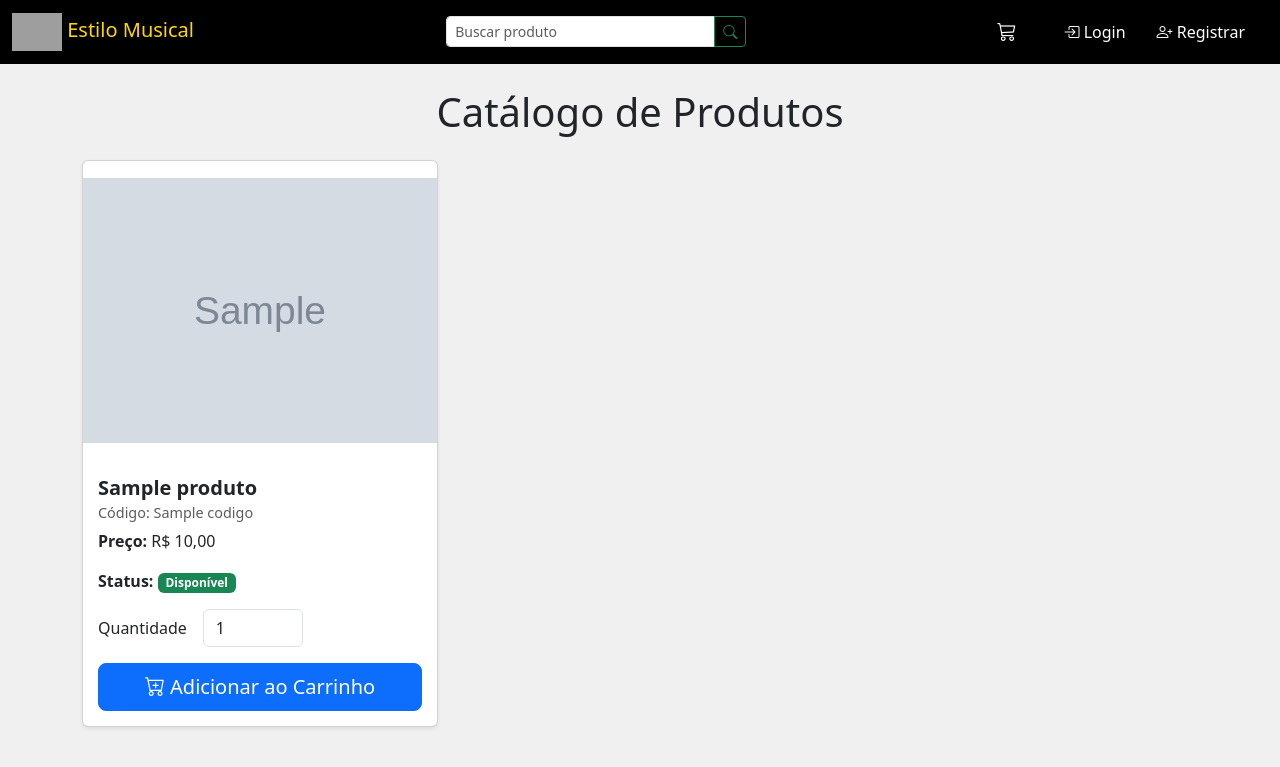
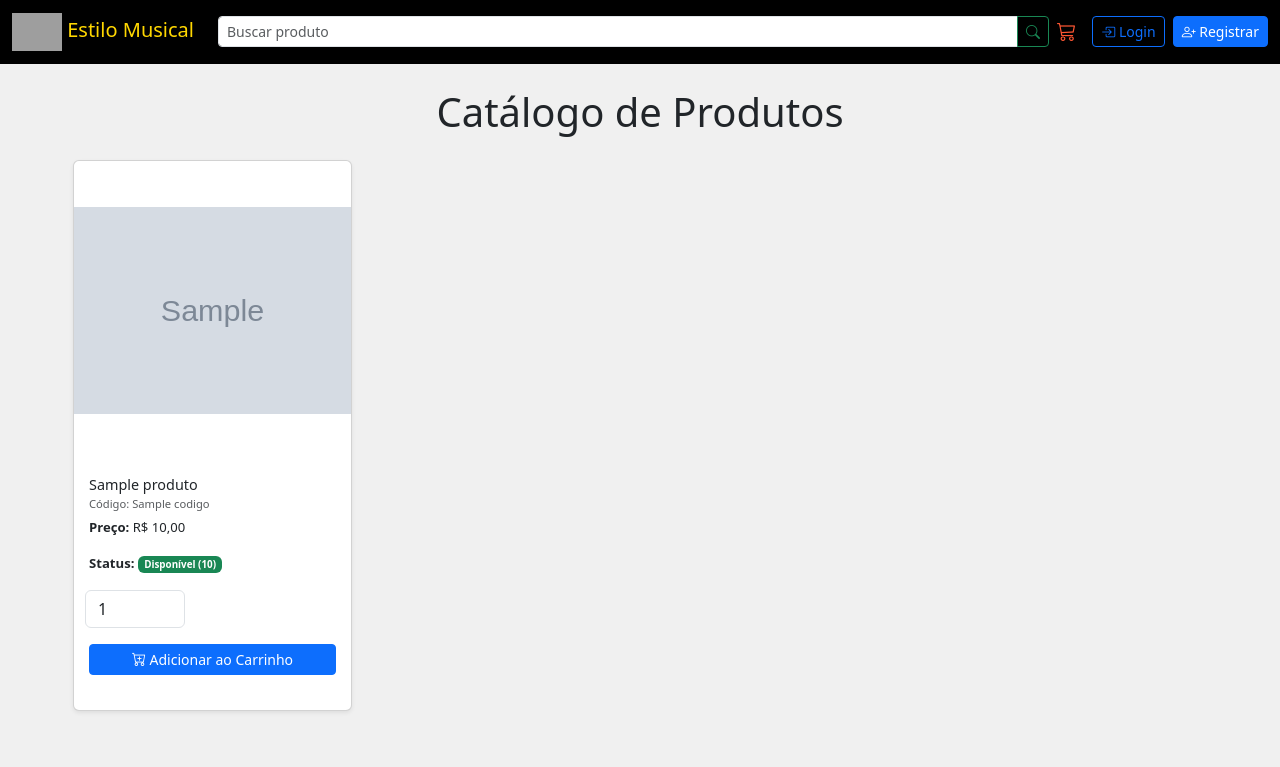
Before and after one commit to cecconitalia/estilomusicalbr, a Flask app: template templates/catalogo.html in a window 1280 px wide. Shown: the top 767 px of the page. Run offline with Flask 3, Linux system fonts and the light colour scheme; the template is opened without the code that fills it: most values are stand-ins (such as "Sample title", 1, 10 or a date in 2020); grey boxes marked "Sample" are stand-in pictures; parts of the project's set-up code (start-up, migrations or seed data) failed here and were passed over; some libraries are stand-ins or nearby versions; grey boxes are pictures that could not be loaded.

Commit message:
Update catalogo.html

```diff
--- a/templates/catalogo.html
+++ b/templates/catalogo.html
@@ -55,15 +55,14 @@
         padding: 15px;
       }
       .card-title {
-        font-size: 1.25rem;
-        font-weight: bold;
+        font-size: 0.90rem;
       }
       .card-subtitle {
-        font-size: 0.9rem;
+        font-size: 0.70rem;
         color: #6c757d;
       }
       .card-text {
-        font-size: 1rem;
+        font-size: 0.82rem;
       }
       .btn-custom {
         font-size: 14px;
@@ -127,6 +126,23 @@
           margin-right: 15px;
         }
       }
+      /* Reduzir espaçamento entre colunas */
+      .container .row > [class*='col-'] {
+        padding-left: 4px;
+        padding-right: 4px;
+      }
+      /* Ajustar margens dos cards para compensar */
+      .produto-card {
+        margin-left: -1px;
+        margin-right: -1px;
+      }
+      /* Opcional: Ajustar tamanho das colunas para mobile */
+      @media (max-width: 576px) {
+        .col-6 {
+          flex: 0 0 auto;
+          width: 50%;
+        }
+      }
     </style>
     <!-- Google tag (gtag.js) -->
     <script async src="https://www.googletagmanager.com/gtag/js?id=AW-846593424"></script>
@@ -151,6 +167,7 @@
     {% endwith %}
 
     <!-- Barra de navegação -->
+<!-- Barra de navegação ajustada -->
 <nav class="navbar navbar-expand-lg navbar-light">
   <div class="container-fluid">
     <!-- Logo -->
@@ -161,20 +178,44 @@
 
     <!-- Ícone do Carrinho (mobile) -->
     <a class="nav-link position-relative me-3 d-lg-none" href="/carrinho" aria-label="Carrinho de compras">
-          <i class="bi bi-cart3" style="font-size: 1.2rem;"></i>
+      <i class="bi bi-cart3" style="font-size: 1.2rem; color: #ff5733;"></i>
       {% if cart_total_items > 0 %}
-            <span class="position-absolute top-10 start-90 translate-middle badge rounded-pill bg-danger">
+        <span class="position-absolute top-0 start-100 translate-middle badge rounded-pill bg-danger">
           {{ cart_total_items }}
         </span>
       {% endif %}
     </a>
 
-        <!-- Submenu do Usuário (fora do menu colapsável) -->
-        <div class="d-flex align-items-center ms-auto me-2">
+    <!-- Busca -->
+    <form class="search-form d-flex order-lg-2 mx-2 flex-grow-1" method="GET" action="/">
+      <div class="input-group">
+        <input class="form-control form-control-sm" type="search" placeholder="Buscar produto" aria-label="Buscar" name="search" value="{{ request.args.get('search', '') }}">
+        <input type="hidden" name="csrf_token" value="{{ csrf_token() }}">
+        <button class="btn btn-outline-success btn-sm" type="submit">
+          <i class="bi bi-search"></i>
+        </button>
+      </div>
+    </form>
+
+    <!-- Carrinho (desktop) -->
+    <div class="order-lg-3 me-3 d-none d-lg-block">
+      <a class="nav-link position-relative" href="/carrinho" aria-label="Carrinho de compras">
+        <i class="bi bi-cart3" style="font-size: 1.2rem; color: #ff5733;"></i>
+        {% if cart_total_items > 0 %}
+          <span class="position-absolute top-0 start-100 translate-middle badge rounded-pill bg-danger">
+            {{ cart_total_items }}
+          </span>
+        {% endif %}
+      </a>
+    </div>
+
+    <!-- Botão do Usuário -->
+    <div class="d-flex align-items-center order-lg-4">
       {% if current_user.is_authenticated %}
         <div class="dropdown">
           <a class="nav-link dropdown-toggle" href="#" role="button" data-bs-toggle="dropdown" aria-expanded="false">
-                <i class="bi bi-person-circle"></i> {{ current_user.nome }}
+            <i class="bi bi-person-circle" style="color: #ff5733;"></i>
+            {{ current_user.nome }}
           </a>
           <ul class="dropdown-menu dropdown-menu-end">
             <li><a class="dropdown-item" href="/perfil"><i class="bi bi-person"></i> Meu Perfil</a></li>
@@ -184,112 +225,70 @@
           </ul>
         </div>
       {% else %}
-            <div class="d-lg-none">
-              <a class="nav-link" href="/login"><i class="bi bi-box-arrow-in-right"></i></a>
+        <div class="d-flex gap-2">
+          <a class="btn btn-outline-primary btn-sm" href="/login"><i class="bi bi-box-arrow-in-right"></i> Login</a>
+          <a class="btn btn-primary btn-sm" href="/registrar"><i class="bi bi-person-plus"></i> Registrar</a>
         </div>
       {% endif %}
     </div>
 
-        <!-- Botão do Menu -->
-        <button class="navbar-toggler" type="button" data-bs-toggle="collapse" data-bs-target="#navbarNav" aria-controls="navbarNav" aria-expanded="false" aria-label="Alternar navegação">
+    <!-- Botão Toggle (mobile) -->
+    <button class="navbar-toggler order-lg-5" type="button" data-bs-toggle="collapse" data-bs-target="#navbarNav" aria-controls="navbarNav" aria-expanded="false" aria-label="Toggle navigation">
       <span class="navbar-toggler-icon"></span>
     </button>
-
-        <!-- Menu Colapsável -->
-        <div class="collapse navbar-collapse" id="navbarNav">
-          <!-- Busca -->
-          <form class="search-form d-flex mt-2 mt-lg-0" method="GET" action="/">
-            <div class="input-group">
-              <input class="form-control form-control-sm" type="search" placeholder="Buscar produto" aria-label="Buscar" name="search" value="{{ request.args.get('search', '') }}">
-              <input type="hidden" name="csrf_token" value="{{ csrf_token() }}">
-              <button class="btn btn-outline-success btn-sm" type="submit">
-                <i class="bi bi-search"></i>
-              </button>
-            </div>
-          </form>
-
-          <!-- Ícone do Carrinho (desktop) -->
-          <ul class="navbar-nav d-none d-lg-flex ms-auto me-3">
-            <li class="nav-item">
-              <a class="nav-link position-relative" href="/carrinho" aria-label="Carrinho de compras">
-                <i class="bi bi-cart3" style="font-size: 1.2rem;"></i>
-                {% if cart_total_items > 0 %}
-                  <span class="position-absolute top-10 start-90 translate-middle badge rounded-pill bg-danger">
-                    {{ cart_total_items }}
-                  </span>
-                {% endif %}
-              </a>
-            </li>
-          </ul>
-
-          <!-- Opções de Login/Registro (desktop) -->
-          <div class="d-none d-lg-flex">
-            {% if not current_user.is_authenticated %}
-              <ul class="navbar-nav">
-                <li class="nav-item">
-                  <a class="nav-link" href="/login"><i class="bi bi-box-arrow-in-right"></i> Login</a>
-                </li>
-                <li class="nav-item">
-                  <a class="nav-link" href="/registrar"><i class="bi bi-person-plus"></i> Registrar</a>
-                </li>
-              </ul>
-            {% endif %}
-          </div>
-        </div>
   </div>
 </nav>
+
+
 
     <!-- Resto do conteúdo do catálogo -->
     <div class="container mt-4">
       <h1 class="mb-4 text-center">Catálogo de Produtos</h1>
       <div class="row">
         {% for produto in produtos %}
-          <div class="col-md-4">
-            <div class="card produto-card shadow-sm">
+        <div class="col-lg-3 col-md-6 col-6 mb-4">
+          <div class="card produto-card h-100 shadow-sm">
             {% if produto.imagemURL %}
-                <a href="#" data-bs-toggle="modal" data-bs-target="#imagemModal{{ loop.index }}" aria-label="Ampliar imagem do produto {{ produto.nome }}">
-                  <img src="{{ produto.imagemURL }}" alt="{{ produto.nome }}" class="produto-imagem" loading="lazy" id="imagemProdutoThumbnail{{ loop.index }}">
+            <a href="{{ url_for('product_detail', codigo=produto.codigo) }}">
+              <img src="{{ produto.imagemURL }}" alt="{{ produto.nome }}" class="produto-imagem" loading="lazy">
             </a>
           {% else %}
+            <a href="{{ url_for('product_detail', codigo=produto.codigo) }}">
               <img src="https://www.jundplay.com.br/lib/img/imagem-nao-disponivel.jpg" alt="Imagem não disponível" class="produto-imagem" loading="lazy">
+            </a>
           {% endif %}
               <div class="card-body">
-                <h5 class="card-title">
-                  <a href="/produto/{{ produto.codigo }}" class="text-decoration-none text-dark">{{ produto.nome }}</a>
-                </h5>
+                <h5 class="card-title">{{ produto.nome }}</h5>
                 <h6 class="card-subtitle mb-2 text-muted">Código: {{ produto.codigo }}</h6>
                 <p class="card-text"><strong>Preço:</strong> {{ produto.preco | brl }}</p>
-                <p class="card-text">
+                <p class="card-text" data-produto-id="{{ produto.id }}">
                   <strong>Status:</strong>
+                  <span class="badge
+                    {% if produto['estoque']['saldoVirtualTotal'] > 0 %}bg-success{% else %}bg-warning{% endif %}">
                     {% if produto['estoque']['saldoVirtualTotal'] > 0 %}
-                    <span class="badge bg-success text-white">Disponível</span>
+                      Disponível ({{ produto['estoque']['saldoVirtualTotal'] }})
                     {% else %}
-                    <span class="badge bg-warning text-dark">Sob encomenda</span>
+                      Sob encomenda
                     {% endif %}
+                  </span>
                 </p>
-                <form id="addToCartForm" method="POST" action="{{ url_for('adicionar_ao_carrinho') }}">
+                <form class="add-to-cart-form" method="POST" action="{{ url_for('adicionar_ao_carrinho') }}">
                   <input type="hidden" name="produto_id" value="{{ produto.id }}">
                   <input type="hidden" name="csrf_token" value="{{ csrf_token() }}">
-
                   <div class="row g-3 align-items-center mb-3">
-                      <div class="col-auto">
-                          <label for="quantity" class="col-form-label">Quantidade</label>
-                      </div>
                       <div class="col-auto">
                           <input type="number"
                                  name="quantidade"
-                                 id="quantity"
+                                 class="form-control quantity-input"
                                  value="1"
                                  min="1"
                                  max="{{ produto.estoque.saldoVirtualTotal }}"
-                                 class="form-control"
                                  style="width: 100px"
                                  {{ 'disabled' if produto.estoque.saldoVirtualTotal <= 0 }}>
                       </div>
                   </div>
-
                   <button type="submit"
-                          class="btn btn-primary btn-lg w-100"
+                          class="btn btn-primary btn-sm w-100 cart-btn"
                           {{ 'disabled' if produto.estoque.saldoVirtualTotal <= 0 }}>
                       <i class="bi bi-cart-plus"></i>
                       {{ 'Adicionar ao Carrinho' if produto.estoque.saldoVirtualTotal > 0 else 'Indisponível' }}
@@ -298,56 +297,23 @@
               </div>
             </div>
           </div>
-
-          <!-- Modal da Imagem do Produto -->
-          <div class="modal fade" id="imagemModal{{ loop.index }}" tabindex="-1" aria-labelledby="imagemModalLabel{{ loop.index }}" aria-hidden="true">
-            <div class="modal-dialog">
-              <div class="modal-content">
-                <div class="modal-header">
-                  <h5 class="modal-title" id="imagemModalLabel{{ loop.index }}">Imagem do Produto</h5>
-                  <button type="button" class="btn-close" data-bs-dismiss="modal" aria-label="Fechar"></button>
-                </div>
-                <div class="modal-body">
-                  <img src="{{ produto.imagemURL }}" alt="{{ produto.nome }}" class="img-fluid" id="imagemProdutoModal{{ loop.index }}">
-                </div>
-              </div>
-            </div>
-          </div>
         {% endfor %}
       </div>
-
-      <!-- Paginação -->
-      {% if total_paginas > 1 %}
-        <nav aria-label="Navegação de páginas">
-          <ul class="pagination justify-content-center">
-            {% for p in range(1, total_paginas + 1) %}
-              <li class="page-item {% if p == pagina %}active{% endif %}">
-                <a class="page-link" href="?pagina={{ p }}&search={{ request.args.get('search', '') }}">{{ p }}</a>
-              </li>
-            {% endfor %}
-          </ul>
-        </nav>
-      {% endif %}
+      <!-- Paginação mantida igual -->
     </div>
 
-    <!-- Botão Voltar ao Topo -->
-    <button id="backToTop" aria-label="Voltar ao topo">
-      <i class="bi bi-arrow-up"></i>
-    </button>
-
-    <!-- Loading Spinner -->
-    <div id="loadingSpinner" class="d-none" style="position: fixed; top: 50%; left: 50%; transform: translate(-50%, -50%); z-index: 1000;">
-      <div class="spinner-border text-primary" role="status">
-        <span class="visually-hidden">Carregando...</span>
+    <!-- Toast de Sucesso -->
+    <div id="toastSuccess" class="toast align-items-center text-white bg-success border-0" role="alert" aria-live="assertive" aria-atomic="true" style="position: fixed; bottom: 20px; left: 20px; z-index: 1000;">
+      <div class="d-flex">
+        <div class="toast-body">Produto adicionado com sucesso!</div>
+        <button type="button" class="btn-close btn-close-white me-2 m-auto" data-bs-dismiss="toast" aria-label="Fechar"></button>
       </div>
     </div>
 
-    <!-- Toast de Confirmação -->
-    <div id="toastSuccess" class="toast align-items-center text-white bg-success border-0" role="alert" aria-live="assertive" aria-atomic="true" style="position: fixed; bottom: 20px; right: 20px; z-index: 1000;">
+    <!-- Toast de Erro -->
+    <div id="toastError" class="toast align-items-center text-white bg-danger border-0" role="alert" aria-live="assertive" aria-atomic="true" style="position: fixed; bottom: 20px; right: 20px; z-index: 1000;">
       <div class="d-flex">
-        <div class="toast-body">
-          Produto adicionado ao carrinho!
-        </div>
+        <div class="toast-body" id="toastErrorMessage"></div>
         <button type="button" class="btn-close btn-close-white me-2 m-auto" data-bs-dismiss="toast" aria-label="Fechar"></button>
       </div>
     </div>
@@ -355,33 +321,18 @@
     <!-- Bootstrap JS Bundle -->
     <script src="https://cdn.jsdelivr.net/npm/bootstrap@5.3.0/dist/js/bootstrap.bundle.min.js"></script>
     <script>
-      // Botão Voltar ao Topo
-      const backToTopButton = document.getElementById('backToTop');
-      window.addEventListener('scroll', () => {
-        if (window.scrollY > 300) {
-          backToTopButton.style.display = 'block';
-        } else {
-          backToTopButton.style.display = 'none';
-        }
-      });
-      backToTopButton.addEventListener('click', () => {
-        window.scrollTo({ top: 0, behavior: 'smooth' });
-      });
-
-      // Adicionar produto ao carrinho via AJAX
       document.addEventListener('DOMContentLoaded', function() {
-        const forms = document.querySelectorAll('form[action="/adicionar-ao-carrinho"]');
+          const forms = document.querySelectorAll('.add-to-cart-form');
           const toastSuccess = new bootstrap.Toast(document.getElementById('toastSuccess'));
-        const toastError = new bootstrap.Toast(document.getElementById('toastError')); // Adicione um toast de erro no HTML
+          const toastError = new bootstrap.Toast(document.getElementById('toastError'));
 
           forms.forEach(form => {
               form.addEventListener('submit', function(e) {
                   e.preventDefault();
+                  const produtoId = form.querySelector('input[name="produto_id"]').value;
+                  const quantityInput = form.querySelector('.quantity-input');
+                  const button = form.querySelector('.cart-btn');
 
-            // Mostrar loading spinner
-            document.getElementById('loadingSpinner').classList.remove('d-none');
-
-            // Enviar formulário via AJAX
                   fetch(form.action, {
                       method: 'POST',
                       body: new FormData(form),
@@ -389,31 +340,52 @@
                           'X-CSRFToken': form.querySelector('input[name="csrf_token"]').value
                       }
                   })
-            .then(response => {
-              if (!response.ok) {
-                throw new Error('Erro na requisição');
-              }
-              return response.json();
-            })
+                  .then(response => response.json())
                   .then(data => {
-              // Esconder loading spinner
-              document.getElementById('loadingSpinner').classList.add('d-none');
-
-              // Mostrar toast de sucesso
+                      if (data.success) {
                           toastSuccess.show();
 
                           // Atualizar contador do carrinho
-              if (data.cart_total_items) {
-                const cartBadge = document.querySelector('.badge.bg-danger');
+                          const cartBadge = document.querySelector('.cart-counter');
                           if (cartBadge) {
                               cartBadge.textContent = data.cart_total_items;
+                          }
+
+                          // Atualizar estoque exibido
+                          const stockElement = document.querySelector(`[data-produto-id="${produtoId}"] .badge`);
+                          if (stockElement && data.estoque_disponivel !== undefined) {
+                              stockElement.textContent = `Disponível (${data.estoque_disponivel})`;
+                              if (data.estoque_disponivel <= 0) {
+                                  stockElement.classList.remove('bg-success');
+                                  stockElement.classList.add('bg-warning');
+                                  stockElement.textContent = 'Indisponível';
+                                  button.disabled = true;
+                                  button.innerHTML = '<i class="bi bi-cart-plus"></i> Indisponível';
+                                  quantityInput.disabled = true;
+                              } else {
+                                  quantityInput.max = data.estoque_disponivel;
+                              }
+                          }
+                      } else {
+                          // Mostrar erro
+                          document.getElementById('toastErrorMessage').textContent = data.message;
+                          toastError.show();
+
+                          // Atualizar quantidade máxima permitida
+                          if (data.estoque_disponivel !== undefined) {
+                              quantityInput.max = data.estoque_disponivel;
+                              if (data.estoque_disponivel <= 0) {
+                                  button.disabled = true;
+                                  button.innerHTML = '<i class="bi bi-cart-plus"></i> Indisponível';
+                                  quantityInput.disabled = true;
+                              }
                           }
                       }
                   })
                   .catch(error => {
                       console.error('Erro:', error);
-              document.getElementById('loadingSpinner').classList.add('d-none');
-              toastError.show(); // Exibir toast de erro
+                      document.getElementById('toastErrorMessage').textContent = 'Erro na conexão com o servidor';
+                      toastError.show();
                   });
               });
           });
```
Lines whose indentation alone changed are shown as unchanged.
